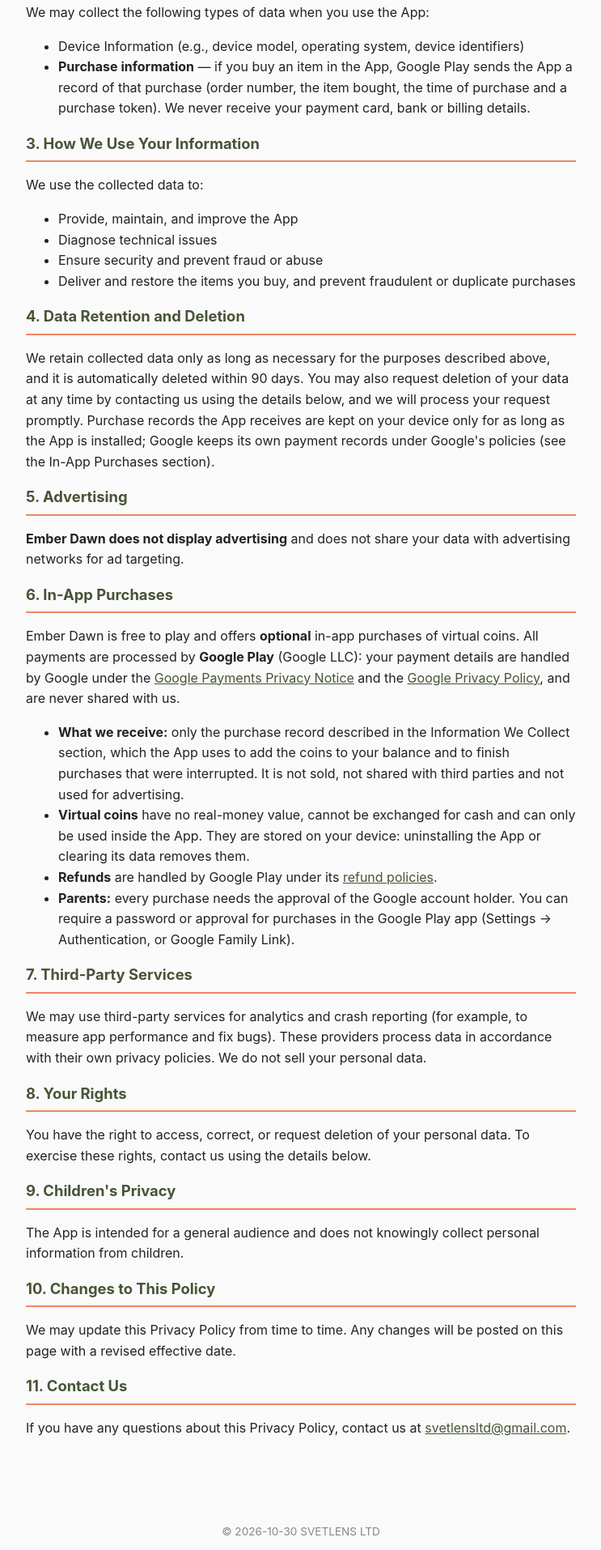
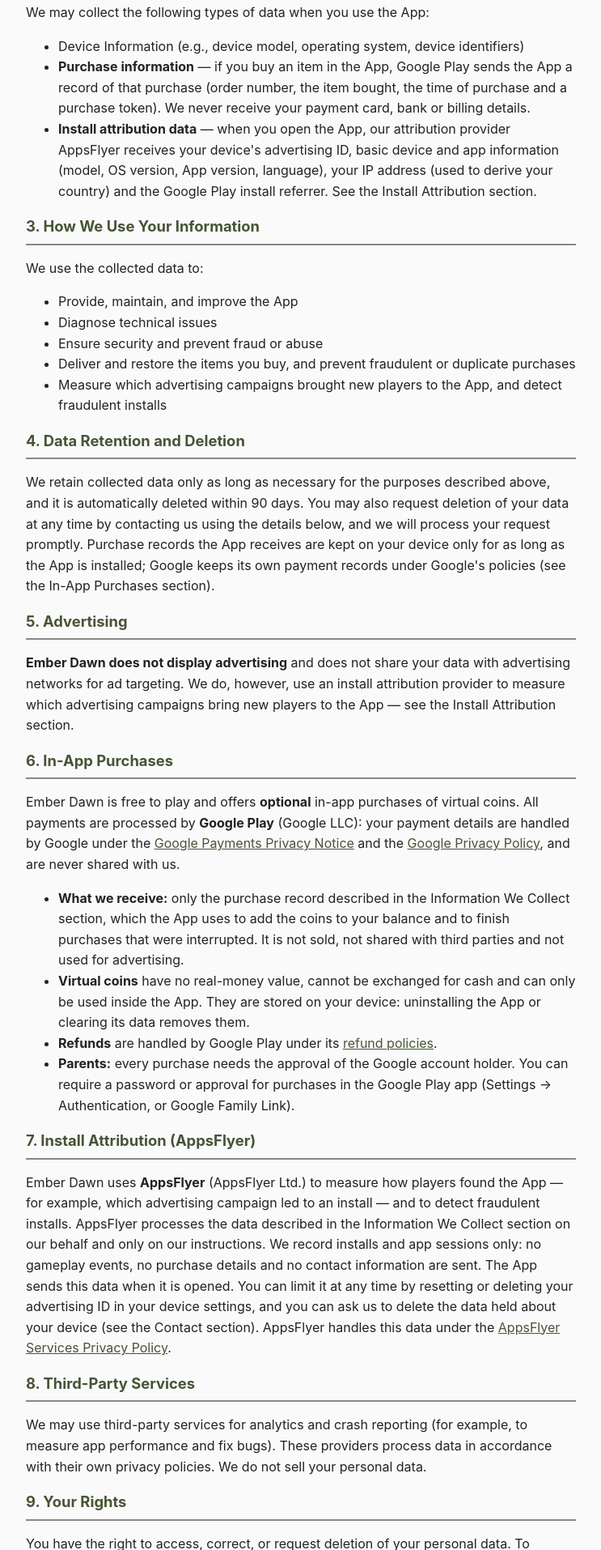
Before and after one commit to svetlensltd/svetlensltd.github.io, a plain HTML site: page ember-dawn/index.html in a window 1280 px wide. Shown: the part 886-2800 px from the top of the page at 81% size, without its empty margins (268-1011 px from the left). Drawn offline with Linux system fonts and the light colour scheme.

```diff
--- a/ember-dawn/index.html
+++ b/ember-dawn/index.html
@@ -5,7 +5,7 @@
 <meta name="viewport" content="width=device-width, initial-scale=1">
 <title>Ember Dawn — Privacy Policy</title>
 <style>
-  :root { --primary: #475436; --accent: #EE8663; }
+  :root { --primary: #475436; --accent: #888888; }
   * { box-sizing: border-box; }
   body { margin: 0; font-family: -apple-system, Segoe UI, Roboto, Helvetica, Arial, sans-serif;
          color: #222; background: #fafafa; line-height: 1.6; }
@@ -23,7 +23,7 @@
 <header>
   <img src="banner.png" alt="Ember Dawn banner">
   <h1>Ember Dawn</h1>
-  <p>Privacy Policy — effective 2026-10-30</p>
+  <p>Privacy Policy — effective 2026-11-18</p>
 </header>
 <main>
   <h2>1. Introduction</h2>
@@ -41,6 +41,10 @@
     <li><strong>Purchase information</strong> — if you buy an item in the App, Google Play sends
       the App a record of that purchase (order number, the item bought, the time of purchase and a
       purchase token). We never receive your payment card, bank or billing details.</li>
+    <li><strong>Install attribution data</strong> — when you open the App, our attribution provider
+      AppsFlyer receives your device's advertising ID, basic device and app information (model, OS
+      version, App version, language), your IP address (used to derive your country) and the Google Play
+      install referrer. See the Install Attribution section.</li>
   </ul>
 
   <h2>3. How We Use Your Information</h2>
@@ -50,6 +54,8 @@
     <li>Diagnose technical issues</li>
     <li>Ensure security and prevent fraud or abuse</li>
     <li>Deliver and restore the items you buy, and prevent fraudulent or duplicate purchases</li>
+    <li>Measure which advertising campaigns brought new players to the App, and detect fraudulent
+      installs</li>
   </ul>
 
   <h2>4. Data Retention and Deletion</h2>
@@ -65,7 +71,8 @@
   <h2>5. Advertising</h2>
   <p>
     <strong>Ember Dawn does not display advertising</strong> and does not share
-    your data with advertising networks for ad targeting.
+    your data with advertising networks for ad targeting. We do, however, use an install attribution provider to measure which
+    advertising campaigns bring new players to the App — see the Install Attribution section.
   </p>
   <h2>6. In-App Purchases</h2>
   <p>
@@ -91,39 +98,51 @@
       (Settings &rarr; Authentication, or Google Family Link).</li>
   </ul>
 
-  <h2>7. Third-Party Services</h2>
+  <h2>7. Install Attribution (AppsFlyer)</h2>
+  <p>
+    Ember Dawn uses <strong>AppsFlyer</strong> (AppsFlyer Ltd.) to measure how players found the App —
+    for example, which advertising campaign led to an install — and to detect fraudulent installs.
+    AppsFlyer processes the data described in the Information We Collect section on our behalf and
+    only on our instructions. We record installs and app sessions only: no gameplay events, no
+    purchase details and no contact information are sent. The App sends this data when it is opened. You can limit it at any time by
+    resetting or deleting your advertising ID in your device settings, and you can ask us to delete
+    the data held about your device (see the Contact section). AppsFlyer handles this data under the
+    <a href="https://www.appsflyer.com/legal/services-privacy-policy/" target="_blank" rel="noopener">AppsFlyer Services Privacy Policy</a>.
+  </p>
+
+  <h2>8. Third-Party Services</h2>
   <p>
     We may use third-party services for analytics and crash reporting (for example,
     to measure app performance and fix bugs). These providers process data in
     accordance with their own privacy policies. We do not sell your personal data.
   </p>
 
-  <h2>8. Your Rights</h2>
+  <h2>9. Your Rights</h2>
   <p>
     You have the right to access, correct, or request deletion of your personal
     data. To exercise these rights, contact us using the details below.
   </p>
 
-  <h2>9. Children's Privacy</h2>
+  <h2>10. Children's Privacy</h2>
   <p>
     The App is intended for a general audience and does not knowingly collect
     personal information from children.
   </p>
 
-  <h2>10. Changes to This Policy</h2>
+  <h2>11. Changes to This Policy</h2>
   <p>
     We may update this Privacy Policy from time to time. Any changes will be posted
     on this page with a revised effective date.
   </p>
 
-  <h2>11. Contact Us</h2>
+  <h2>12. Contact Us</h2>
   <p>
     If you have any questions about this Privacy Policy, contact us at
     <a href="mailto:svetlensltd@gmail.com">svetlensltd@gmail.com</a>.
   </p>
 </main>
 <footer>
-  &copy; 2026-10-30 SVETLENS LTD
+  &copy; 2026-11-18 SVETLENS LTD
 </footer>
 </body>
 </html>
```
